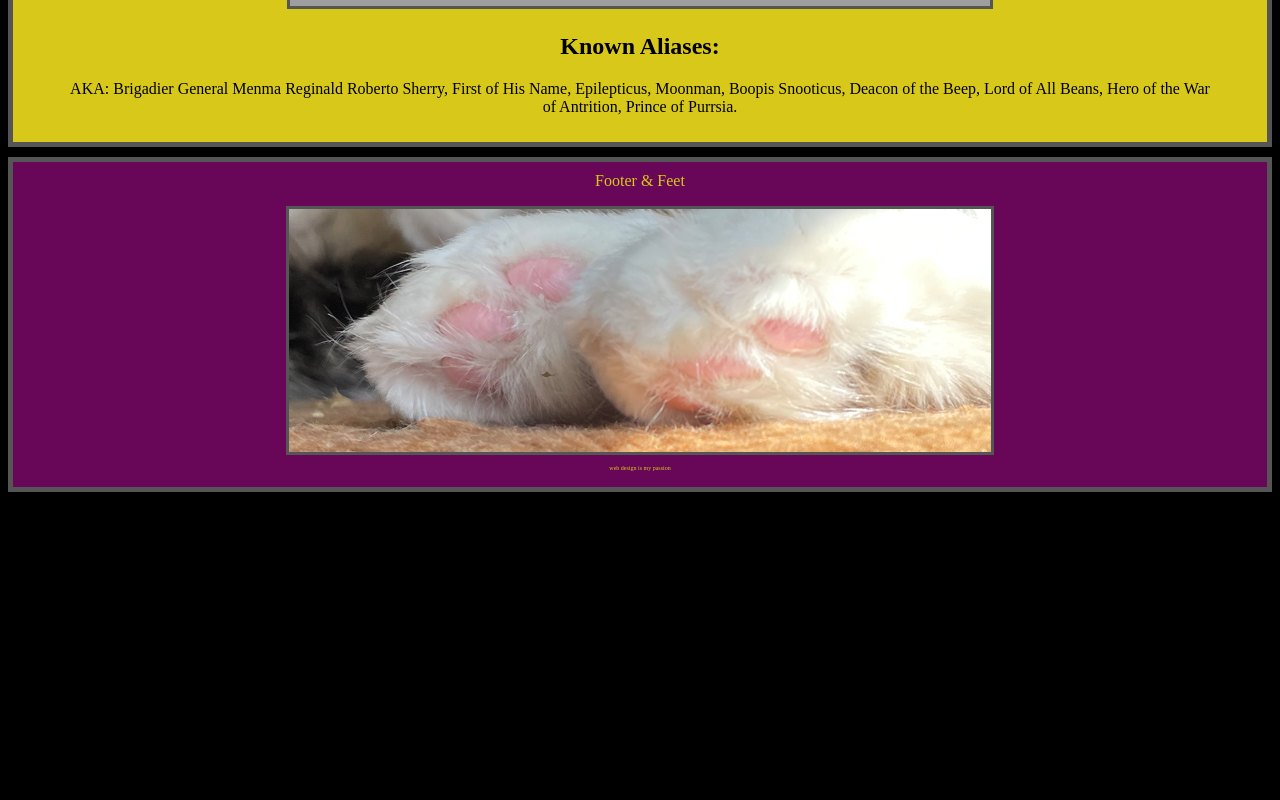
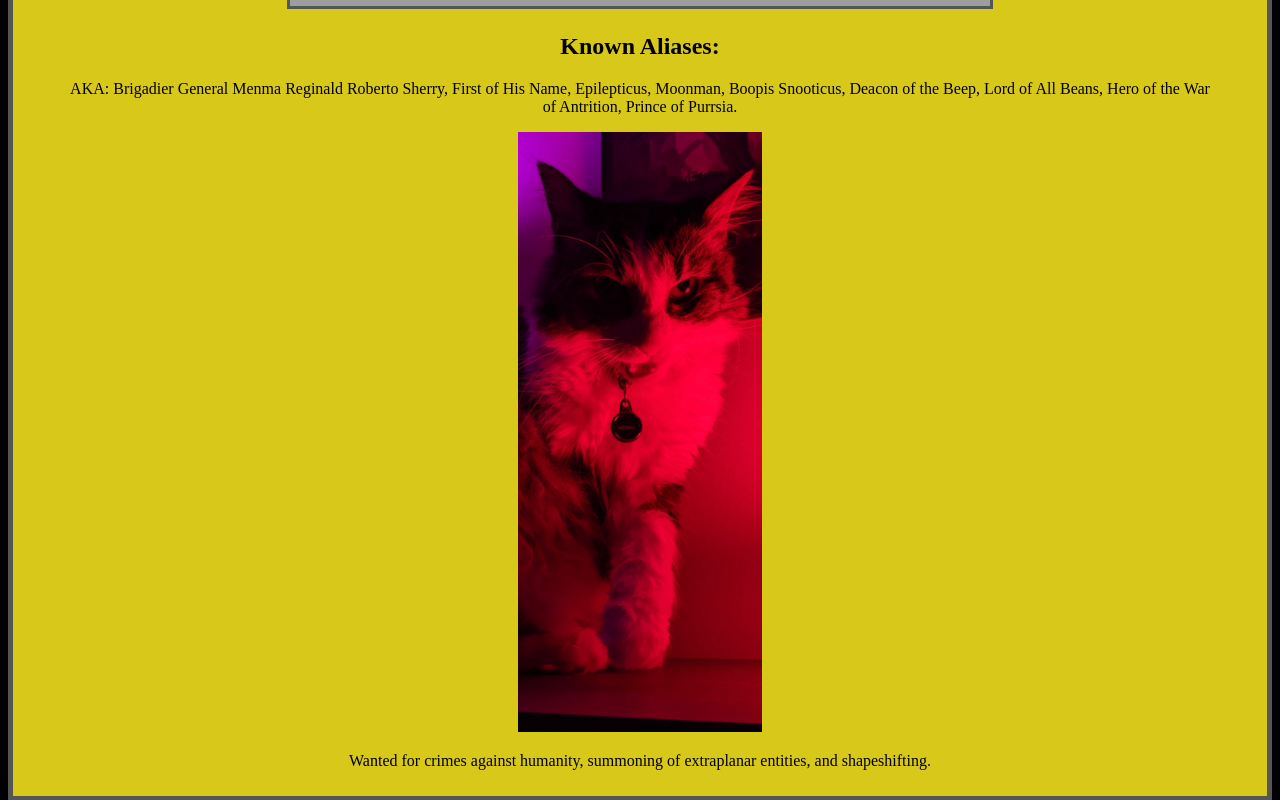
Before and after one commit to PT-Web-Dev-Jan-23/js-assignment-4-html-me-something-sherryb, a website: page index.html in a window 1280 px wide. Shown: the part 3780-4580 px from the top of the page. Before the commit the page ends 4280 px from the top, so only its background shows below. Drawn offline with Linux system fonts and the light colour scheme; grey boxes are pictures that could not be loaded.

Commit message:
new image, html & css updates

```diff
--- a/index.html
+++ b/index.html
@@ -38,6 +38,8 @@
                Epilepticus, Moonman, Boopis Snooticus, Deacon of the Beep, Lord of All Beans,
                Hero of the War of Antrition, Prince of Purrsia.
             </p>
+            <img id="img05" src="images/summon.jpg">
+            <p id="wanted"> Wanted for crimes against humanity, summoning of extraplanar entities, and shapeshifting.</p>
          </article>
 
 
--- a/styles.css
+++ b/styles.css
@@ -66,6 +66,10 @@ body {
     border: 3px solid #555;
 }
 
+.main #img05 {
+    height: 600px;
+}
+
 .main #aliases {
     margin-left: 40px;
     margin-right: 40px;
```
Also changed, not shown: images/summon.jpg (added).
